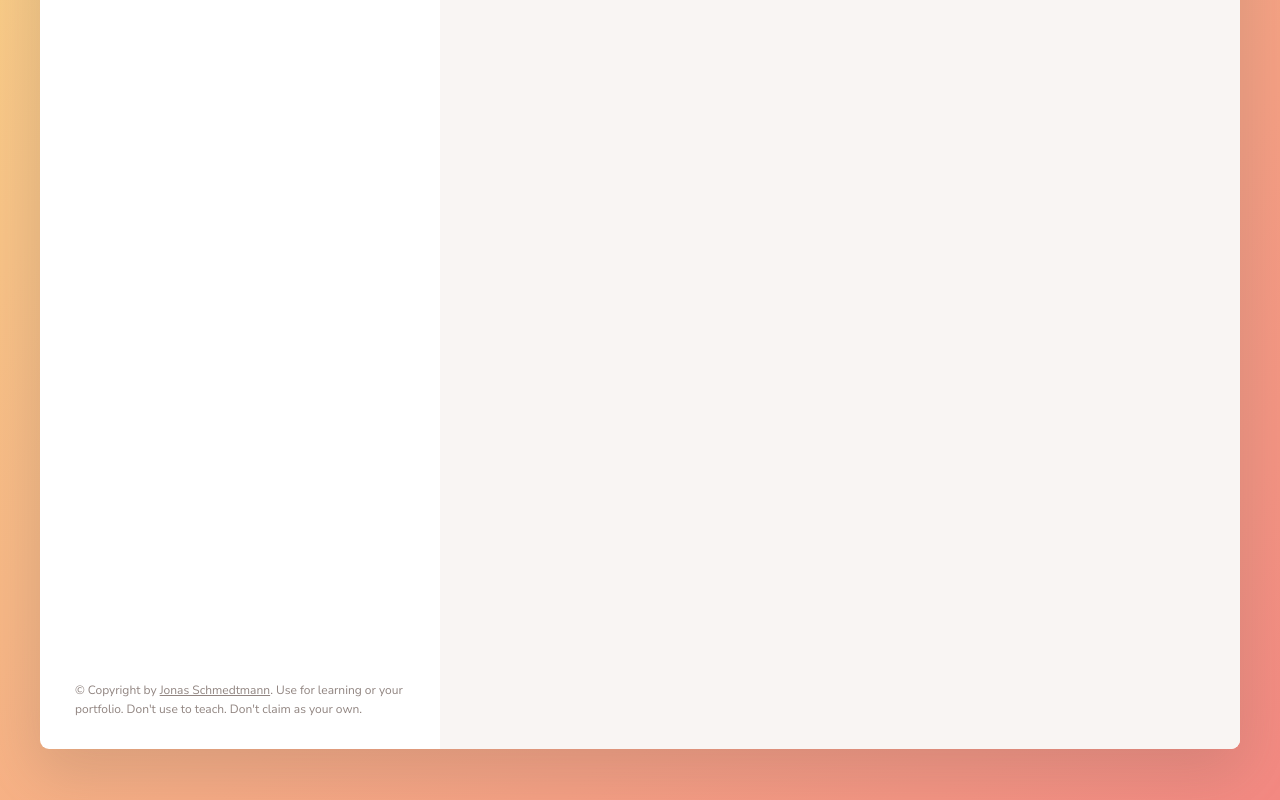
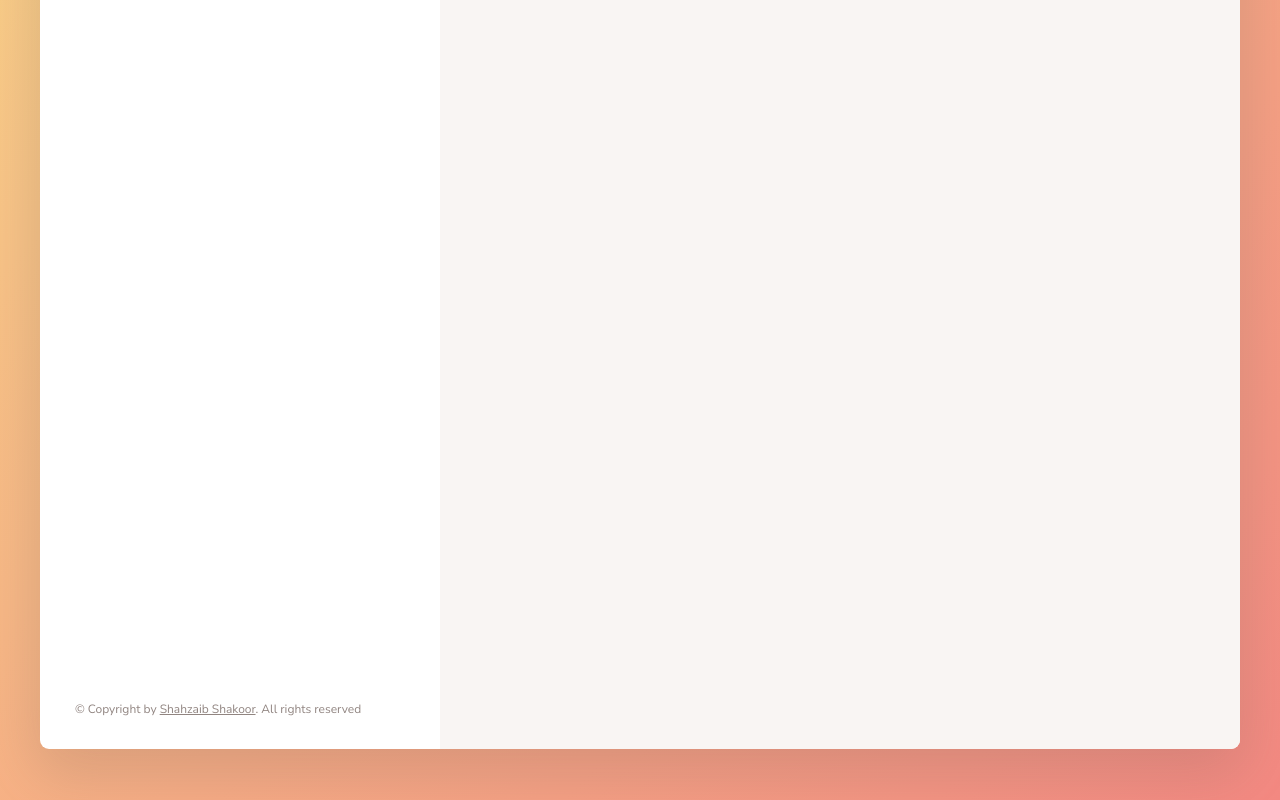
Before and after one commit to Shahzaib-Shakoor/forkify-website-static, a website built with Parcel: page index.html in a window 1280 px wide. Shown: the part 472-1272 px from the top of the page. Built offline with nearby package versions, Linux system fonts and the light colour scheme.

Commit message:
Modified Copyright

```diff
--- a/index.html
+++ b/index.html
@@ -126,10 +126,9 @@
           <a
             class="twitter-link"
             target="_blank"
-            href="https://twitter.com/jonasschmedtman"
-            >Jonas Schmedtmann</a
-          >. Use for learning or your portfolio. Don't use to teach. Don't claim
-          as your own.
+            href="https://twitter.com/shahzaibshakoo6"
+            >Shahzaib Shakoor</a
+          >. All rights reserved
         </p>
       </div>
 
```
